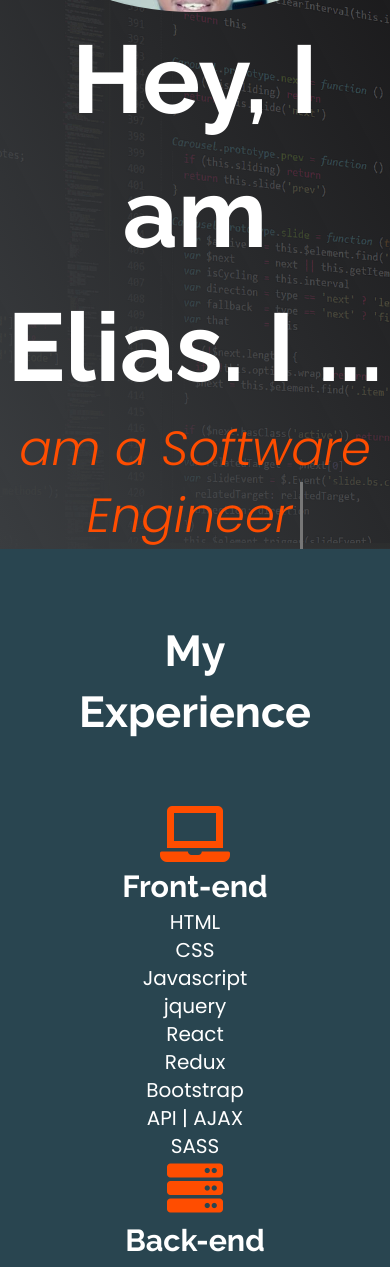
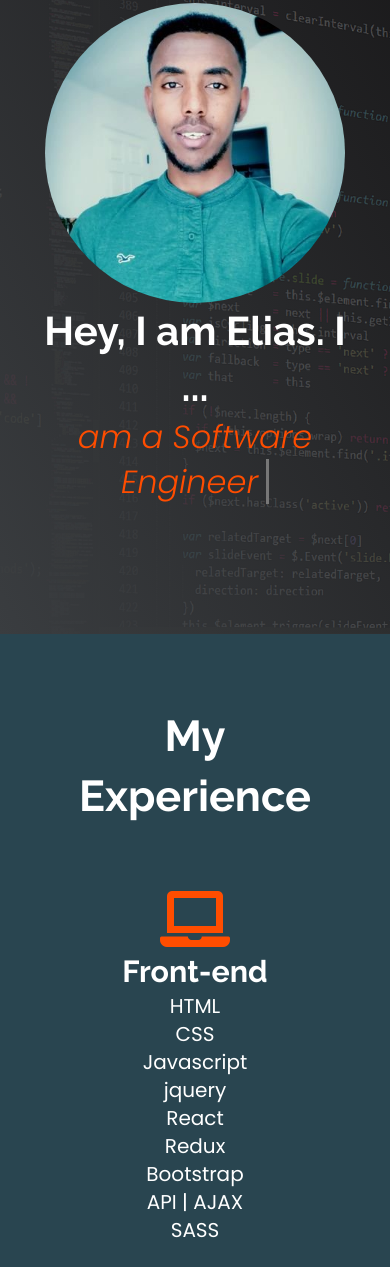
Before and after one commit to EliasB8/Elias-Ferede-Portfolio, a website: page src/index.html in a window 390 px wide. Shown: the part 126-1393 px from the top of the page. Drawn offline with nearby package versions, Linux system fonts and the light colour scheme.

Commit message:
fixed responsive issue

```diff
--- a/src/index.html
+++ b/src/index.html
@@ -30,7 +30,7 @@
   <section id="experience-section" class="experience-section">
     <h1>My Experience</h1>
     <div class="skill-container">
-      <div class="front-end">
+      <div class="skill front-end">
         <i class="fas fa-laptop"></i>
         <h2>Front-end</h2>
         <p>HTML</p>
@@ -43,7 +43,7 @@
         <p>API | AJAX</p>
         <p>SASS</p>
       </div>
-      <div class="back-end">
+      <div class="skill back-end">
         <i class="fas fa-server"></i>
         <h2>Back-end</h2>
         <p>SQL</p>
@@ -55,7 +55,7 @@
         <p>Sqlite3</p>
         <p>REST API</p>
       </div>
-      <div class="tools">
+      <div class="skill tools">
         <i class="fas fa-star"></i>
         <h2>Tools</h2>
         <p>Git</p>
--- a/src/style.css
+++ b/src/style.css
@@ -291,7 +291,28 @@ h2 {
     width: 10%;
   }
 
+  .skill {
+    margin-bottom: 2.5rem;
+  }
+
 }
+
+@media(max-width: 600px) {
+  .welcome-section {
+    height: 90vh;
+    padding: 2rem;
+    box-sizing: border-box;
+  }
+
+  .welcome-section h1 {
+    font-size: 2.5rem;
+  }
+
+  #type-writer {
+    font-size: 2rem;
+  }
+}
+
 
 /*  footer */
 footer {
```
